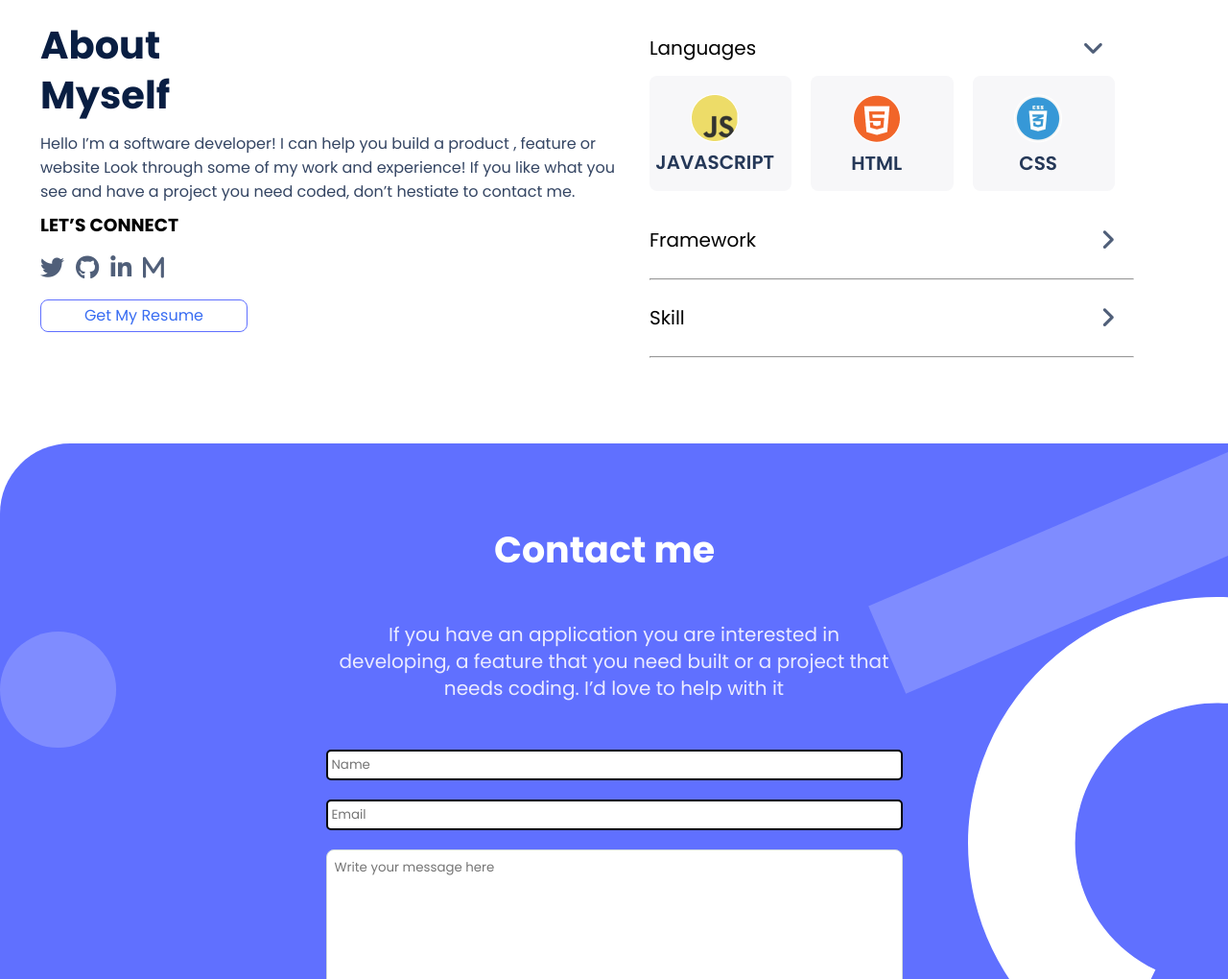
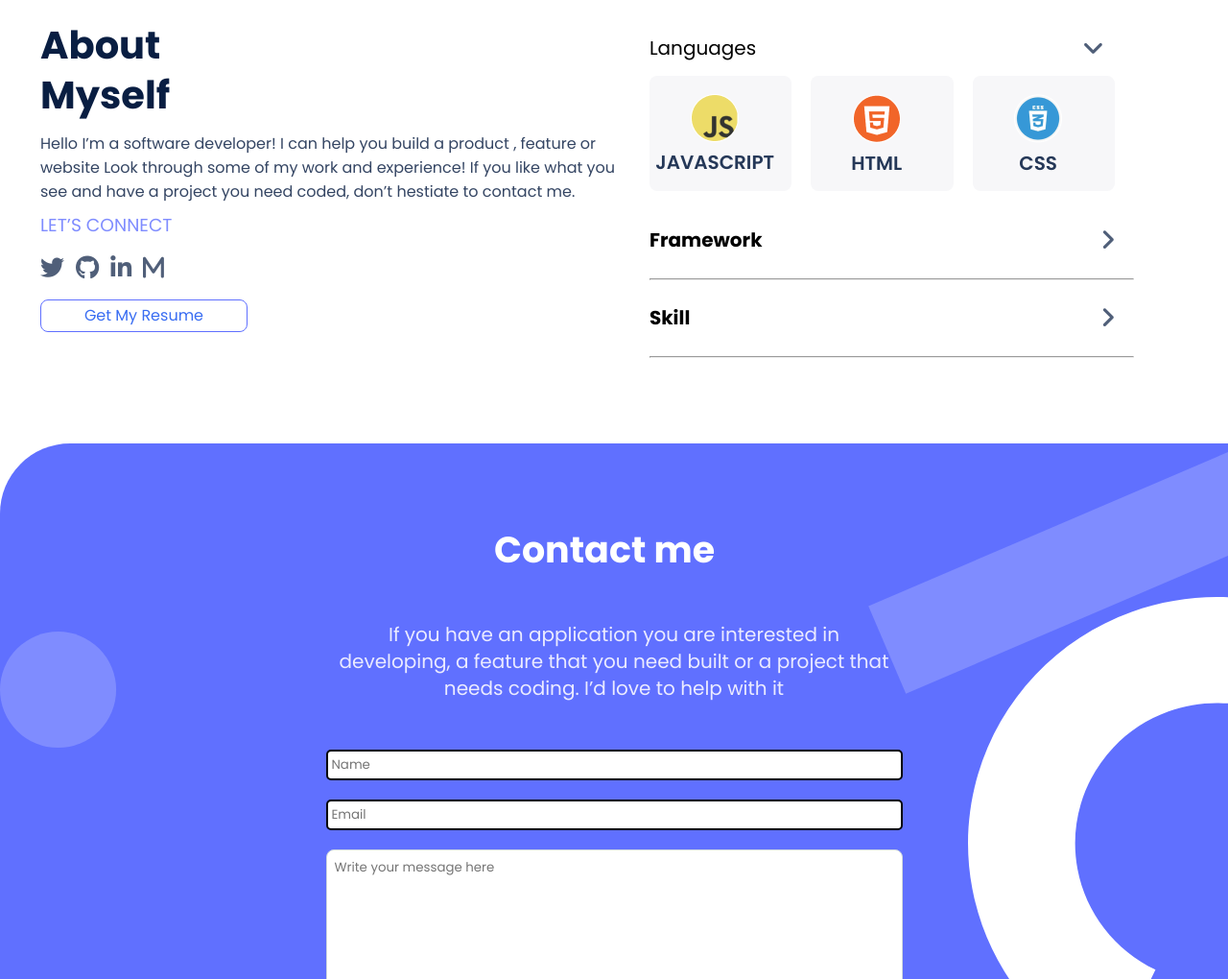
Before and after one commit to muskan2532150/PORTFOLIO, a website: page index.html in a window 1280 px wide. Shown: the part 2238-3258 px from the top of the page at 96% size. Drawn offline with Linux system fonts and the light colour scheme.

Commit message:
changes in heading structure,empty links in css and html file

```diff
--- a/style.css
+++ b/style.css
@@ -125,7 +125,7 @@
 }
 
 .links h3,
-.myself h4 {
+.myself h3 {
   color: #7f8cff;
   font-weight: 400;
 }
```
